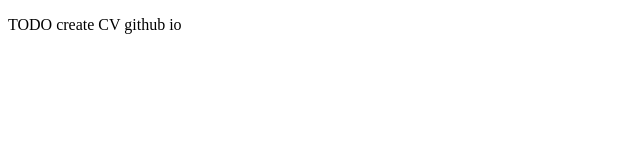
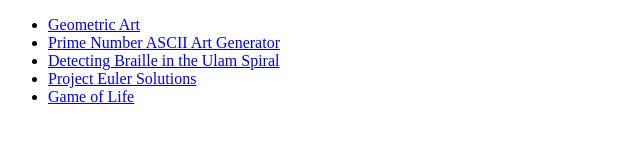
Before and after one commit to djoshuac/djoshuac.github.io, a plain HTML site: page index.html in a window 1280 px wide. Shown: the whole page, without its empty margins (0-640 px from the left). Drawn offline with Linux system fonts and the light colour scheme.

Commit message:
list of project links

```diff
--- a/index.html
+++ b/index.html
@@ -1,9 +1,13 @@
 <!DOCTYPE html>
 <html>
-<head>
-  <title>Joshua Dawson</title>
 </head>
 <body>
-  <p>TODO create CV github io</p>
+  <ul>
+    <li><a href="https://djoshuac.github.io/geometric-art/">Geometric Art</a></li>
+    <li><a href="https://github.com/djoshuac/prime-ascii">Prime Number ASCII Art Generator</a></li>
+    <li><a href="https://github.com/djoshuac/ulam-braille">Detecting Braille in the Ulam Spiral</a></li>
+    <li><a href="https://github.com/djoshuac/project_euler">Project Euler Solutions</a></li>
+    <li><a href="https://djoshuac.github.io/game-of-life/">Game of Life</a></li>
+  </ul>
 </body>
 </html>
```
